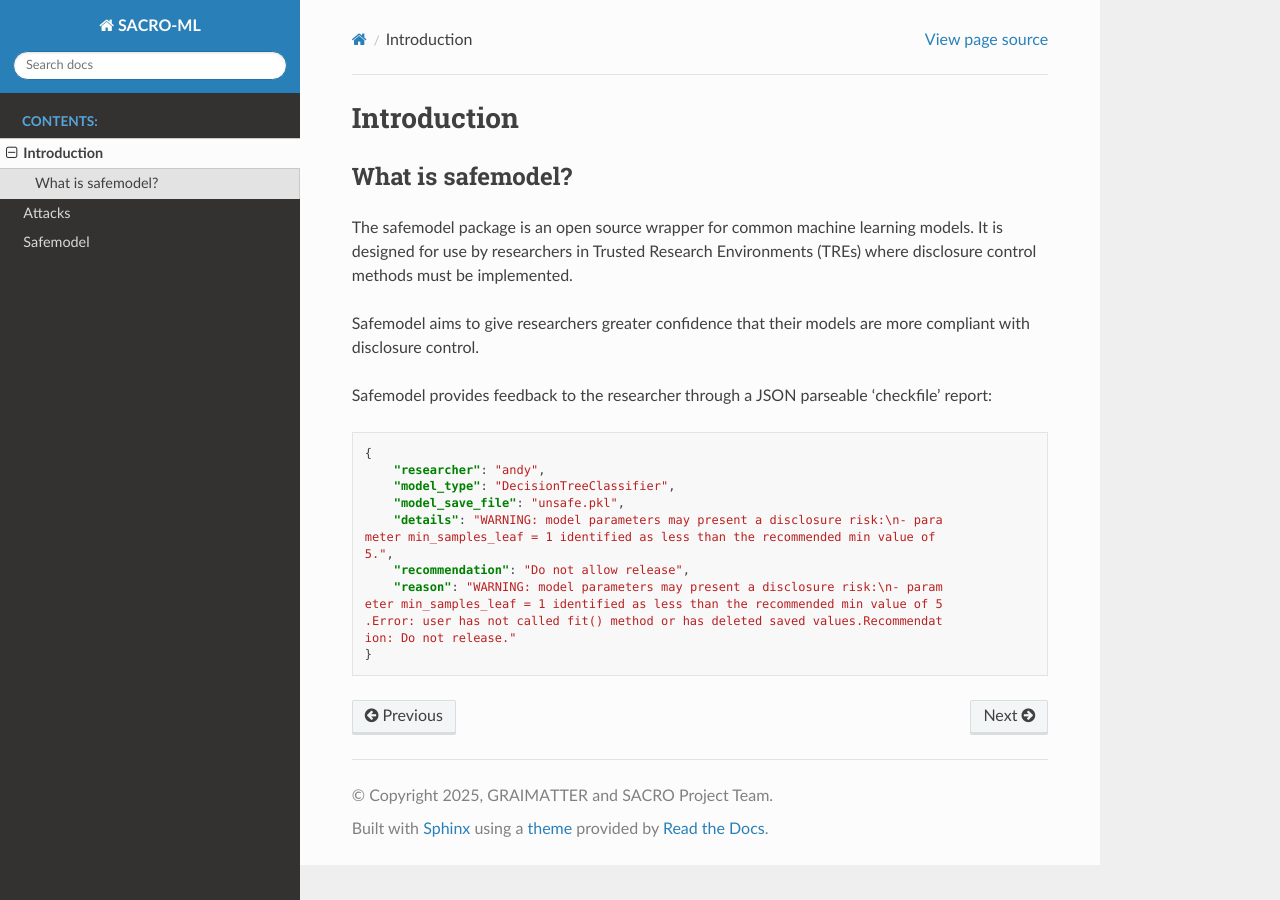
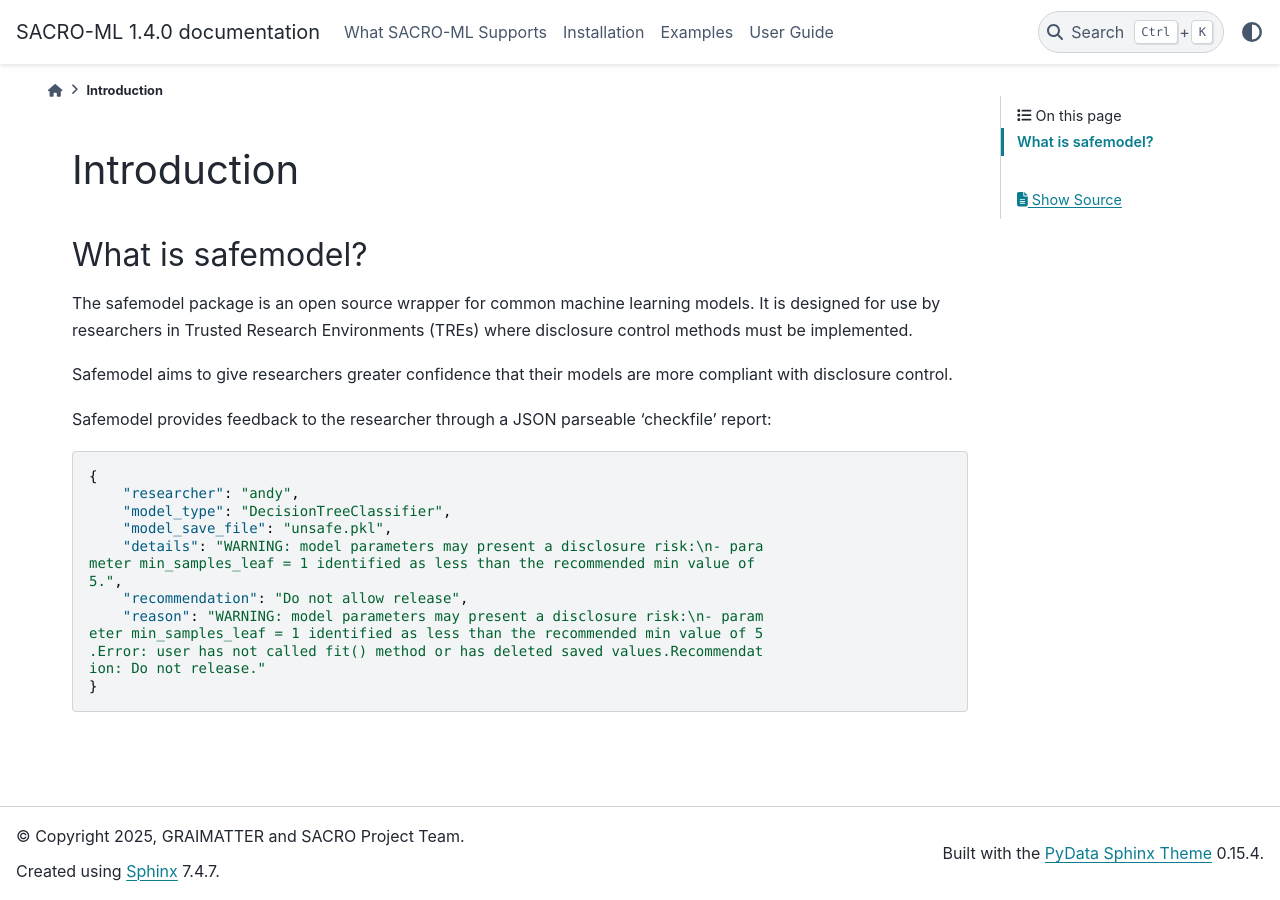
Before and after one commit to AI-SDC/SACRO-ML, a Sphinx documentation site: the page built from docs/source/introduction.rst, in a window 1280 px wide. Built offline with Sphinx 7.4.7 and the PyData theme 0.15.4, drawn with Linux system fonts in a browser that asks for light colours; pages that are not in the unit, such as notebooks, are missing from menus.

Commit message:
Updated rst files along with theme
The toctree now includes "What SACRO-ML Supports", "Installation", and "Examples"

The index page now serves as the welcome page with content from the README, including the main description, package features, supported models, and usage example (excluding installation and other non-relevant sections)

What SACRO-ML Supports: Created as a separate page containing the "What is safemodel?" section from the original introduction

Created as a separate page with the installation instructions from the README

Updated the funding statement to match the README's acknowledgement section
Configuration Updates
conf.py: Added nbsphinx extension with proper configuration:

pyproject.toml: Added nbsphinx and ipykernel to documentation dependencies

Documentation Structure
notebook_examples.rst: Created main examples page with toctree linking to all notebooks.

```diff
--- /dev/null
+++ b/docs/source/_static/css/custom.css
@@ -0,0 +1,40 @@
+
+.sd-card {
+    transition: transform 0.2s ease-in-out;
+    border-radius: 0.5rem;
+}
+
+.sd-card:hover {
+    transform: translateY(-5px);
+}
+
+.sd-card-title {
+    font-weight: 600;
+}
+
+
+[data-theme="light"] .sd-card-title {
+    color: #212529 !important;
+}
+
+[data-theme="dark"] .sd-card-title {
+    color: #fff !important;
+}
+
+
+@media (prefers-color-scheme: light) {
+    .sd-card-title {
+        color: #212529 !important;
+    }
+}
+
+@media (prefers-color-scheme: dark) {
+    .sd-card-title {
+        color: #fff !important;
+    }
+}
+
+.sd-card-footer {
+    border-top: 1px solid rgba(0,0,0,0.1);
+    padding-top: 0.5rem;
+}
--- a/docs/source/conf.py
+++ b/docs/source/conf.py
@@ -28,21 +28,33 @@
     "sphinx_autopackagesummary",
     "sphinx_issues",
     "sphinx_prompt",
-    "sphinx_rtd_theme",
+    "pydata_sphinx_theme",
     "sphinxcontrib.bibtex",
+    "nbsphinx",
 ]
 
 exclude_patterns = []
 
 # -- Options for HTML output -------------------------------------------------
 
-html_theme = "sphinx_rtd_theme"
+html_theme = "pydata_sphinx_theme"
 html_theme_options = {"navigation_depth": 2}
+
+html_static_path = ["_static"]
+html_css_files = [
+    "css/custom.css",
+]
 
 # -- References --------------------------------------------------------------
 
 bibtex_bibfiles = ["references.bib"]
 bibtex_default_style = "unsrt"
+
+# -- Notebook configuration --------------------------------------------------
+
+nbsphinx_execute = "never"
+nbsphinx_allow_errors = True
+nbsphinx_timeout = 60
 
 # -- -------------------------------------------------------------------------
 
--- /dev/null
+++ b/docs/source/user_guide.rst
@@ -0,0 +1,8 @@
+User Guide
+==========
+
+.. toctree::
+   :maxdepth: 2
+
+   attacks/index
+   safemodel/index
--- a/pyproject.toml
+++ b/pyproject.toml
@@ -70,6 +70,8 @@
     "sphinx-rtd-theme",
     "sphinx",
     "sphinxcontrib-bibtex",
+    "nbsphinx",
+    "ipykernel",
 ]
 test = [
     "pytest",
```
Also changed, not shown: docs/source/index.rst (+57 -10 lines), docs/source/installation.rst (added, +22 -0 lines), docs/source/notebook_examples.rst (added, +11 -0 lines), docs/source/support.rst (added, +31 -0 lines).
